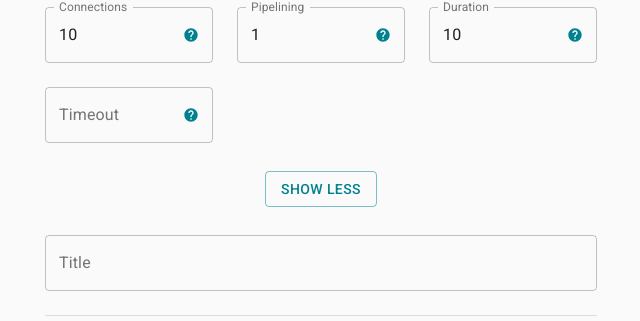
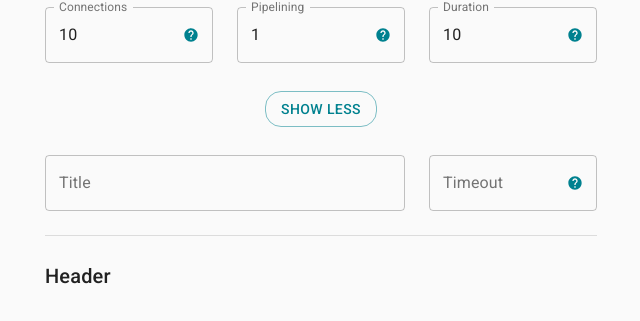
Before and after one commit to nearform/autocannon-ui, a React (Vite) app in the folder packages/autocannon-ui-frontend/: page / in a window 1280 px wide. Both pictures are taken after a click on the button "SHOW MORE". Shown: the part 455-776 px from the top of the page, without its empty margins (319-959 px from the left). Built offline with nearby package versions, Linux system fonts and the light colour scheme.

Commit message:
feat(ui): improvement do UI show / hide

```diff
--- a/packages/autocannon-ui-frontend/src/components/ResultSet.jsx
+++ b/packages/autocannon-ui-frontend/src/components/ResultSet.jsx
@@ -48,7 +48,6 @@ const useStyles = makeStyles(theme => ({
 
 export default function ResultSet({ data }) {
   const classes = useStyles()
-  console.log("data", data)
 
   return (
     <React.Fragment>
--- a/packages/autocannon-ui-frontend/src/components/RunOptionsForm.jsx
+++ b/packages/autocannon-ui-frontend/src/components/RunOptionsForm.jsx
@@ -13,7 +13,8 @@ import {
   Button,
   Divider,
   TextareaAutosize,
-  Fade
+  Fade,
+  Typography
 } from '@material-ui/core'
 import T from 'prop-types'
 import HelpIcon from '@material-ui/icons/Help'
@@ -125,8 +126,6 @@ export default function RunOptionsForm(props) {
   }
 
   const runTest = async signal => {
-    console.log("body", JSON.stringify(options))
-
     const response = await fetch('/api/execute', {
       method: 'POST',
       signal,
@@ -267,6 +266,43 @@ export default function RunOptionsForm(props) {
                 fullWidth
               />
             </Grid>
+            <Grid item xs={12}>
+              <Container maxWidth="sm" className={classes.actionSection}>
+                <Box display="flex" justifyContent="center">
+                  <Grid
+                    container
+                    direction="column"
+                    justify="center"
+                    alignItems="center"
+                    spacing={3}
+                  >
+                    <Button
+                      className={classes.runButton}
+                      color="primary"
+                      variant="outlined"
+                      color="primary"
+                      onClick={handleShowMore}
+                    >
+                      {!showMore ? 'Show More' : 'Show Less'}
+                    </Button>
+                  </Grid>
+                </Box>
+              </Container>
+            </Grid>
+            <Grid item xs={12} hidden={!showMore} >
+              <Fade in={showMore}>
+                <Grid container spacing={3}>
+                  <Grid item xs={8}>
+                    <TextField
+                      id="title"
+                      label="Title"
+                      variant="outlined"
+                      value={options.title}
+                      onChange={e => onOptionChange('title', e)}
+                      error={validationResults.url}
+                      fullWidth
+                    />
+                  </Grid>
                   <Grid item xs={4}>
                     <TextField
                       id="timeout"
@@ -285,47 +321,23 @@ export default function RunOptionsForm(props) {
                       fullWidth
                     />
                   </Grid>
-            <Grid item xs={12}>
-              <Container maxWidth="sm" className={classes.actionSection}>
-                <Box display="flex" justifyContent="center">
-                  <Grid
-                    container
-                    direction="column"
-                    justify="center"
-                    alignItems="center"
-                    spacing={3}
-                  >
-                    <Button
-                      variant="outlined"
-                      color="primary"
-                      onClick={handleShowMore}
-                    >
-                      {!showMore ? 'Show More' : 'Show Less'}
-                  </Button>
-                  </Grid>
-                </Box>
-              </Container>
-            </Grid>
-            <Grid item xs={12} hidden={!showMore} >
-            <Fade in={showMore}>
-              <Grid container spacing={3}>
-                <Grid item xs={12}>
-                  <TextField
-                    id="title"
-                    label="Title"
-                    variant="outlined"
-                    value={options.title}
-                    onChange={e => onOptionChange('title', e)}
-                    error={validationResults.url}
-                    fullWidth
-                  />
-                </Grid>
                   <Grid
                     item
                     md={12}
                     xs={12}
                   >
                     <Divider />
+                  </Grid>
+                  <Grid item xs={12}>
+                    <Typography
+                      align="left"
+                      color="textPrimary"
+                      gutterBottom
+                      variant="h6"
+                      m={0}
+                    >
+                      Header
+                  </Typography>
                   </Grid>
                   <Grid item xs={12}>
                     <TextareaAutosize
@@ -344,6 +356,17 @@ export default function RunOptionsForm(props) {
                     xs={12}
                   >
                     <Divider />
+                  </Grid>
+                  <Grid item xs={12}>
+                    <Typography
+                      align="left"
+                      color="textPrimary"
+                      gutterBottom
+                      variant="h6"
+                      m={0}
+                    >
+                      Body
+                  </Typography>
                   </Grid>
                   <Grid item xs={12}>
                     <TextareaAutosize
```
Lines whose indentation alone changed are shown as unchanged.
